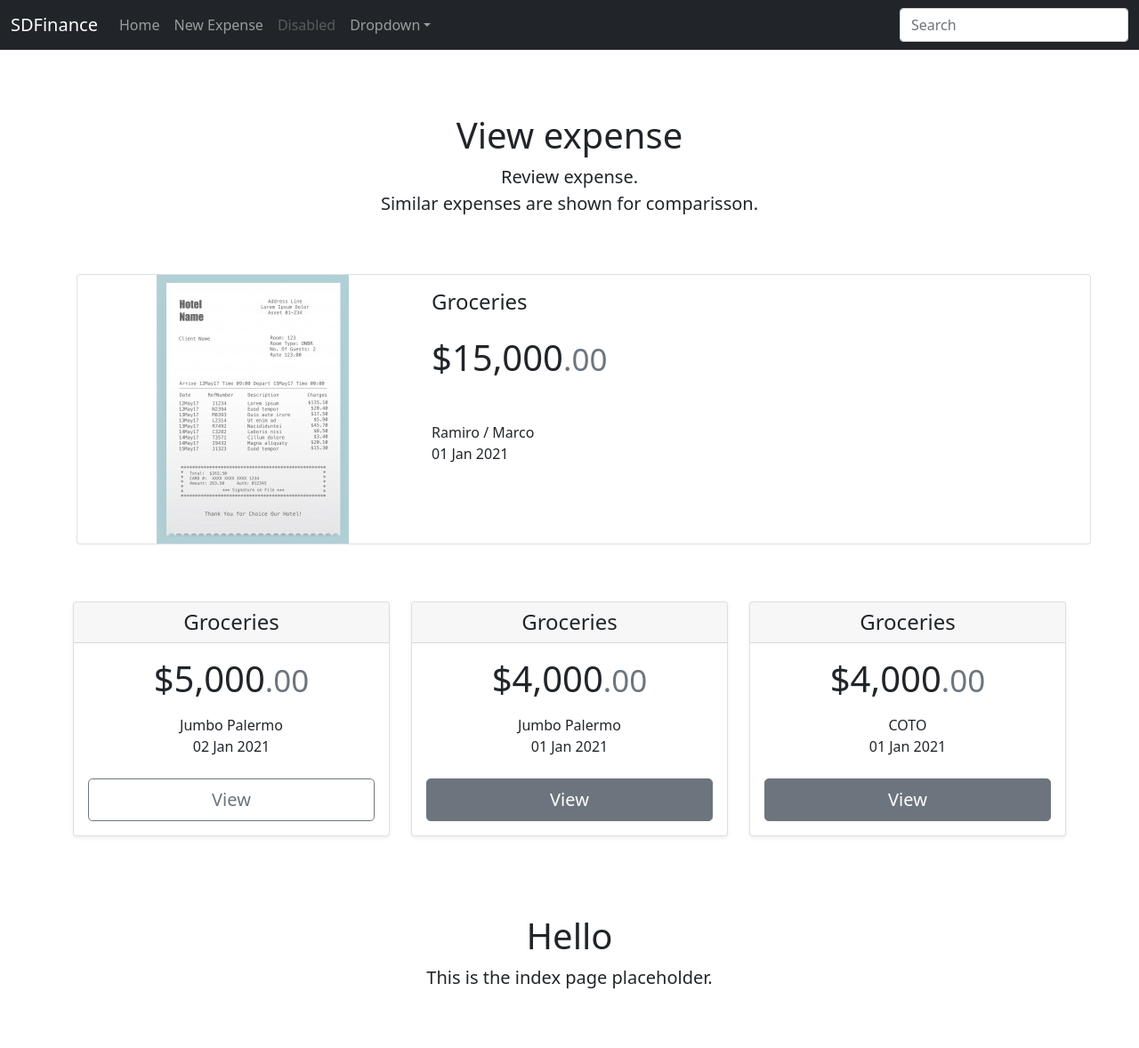
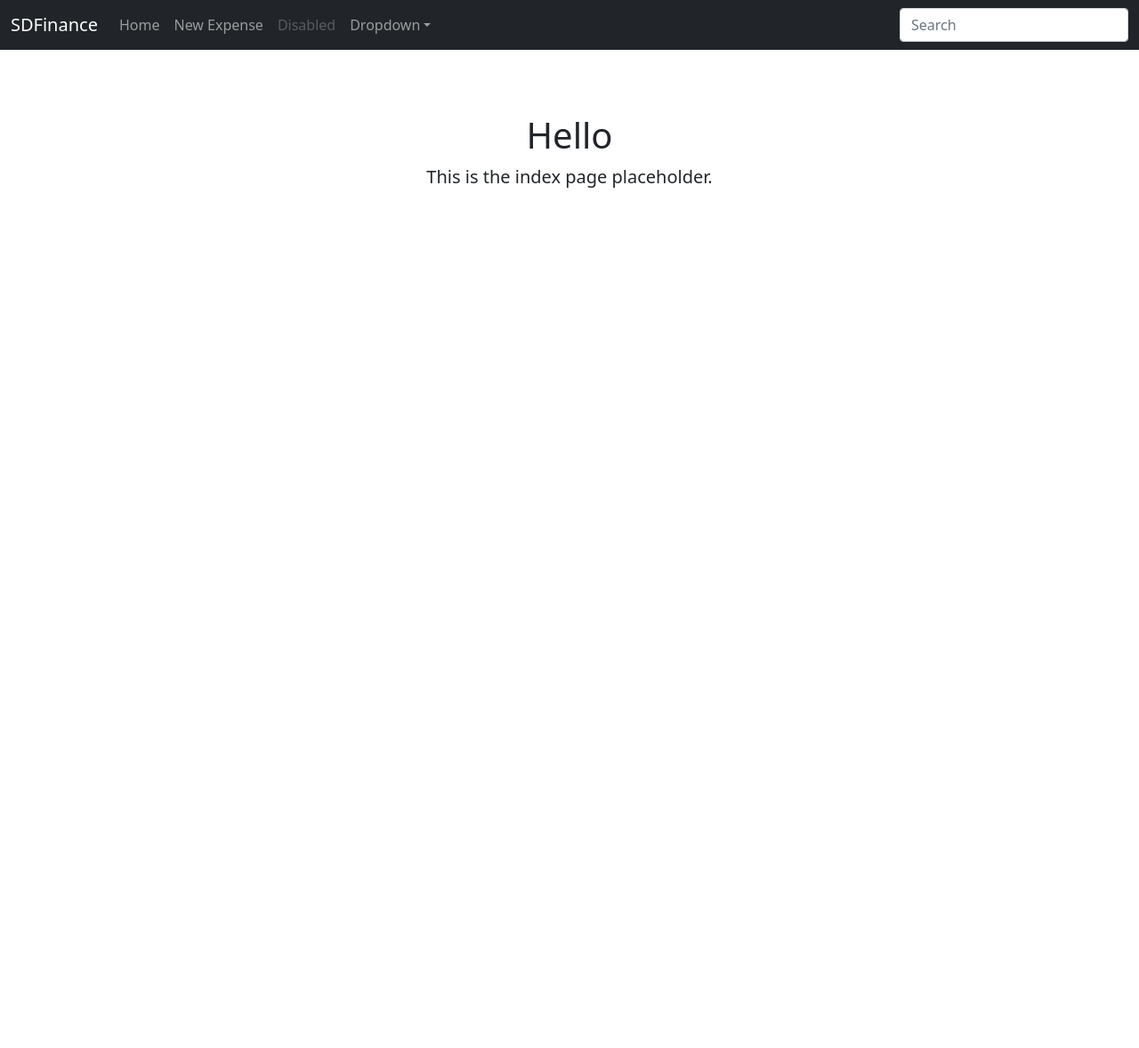
Before and after one commit to fabriciodisalvo/sdfinance, a Flask app: page / in a window 1280 px wide. Shown: the whole page at 89% size. After the commit the page ends 211 px from the top, so only its background shows below. Run offline with Flask 2, Linux system fonts and the light colour scheme.

Commit message:
Add Index.html as HomePage

```diff
--- a/templates/layout.html
+++ b/templates/layout.html
@@ -21,7 +21,7 @@
   <body>
     <nav class="navbar navbar-expand-sm navbar-dark bg-dark fixed-top" aria-label="NavBar">
       <div class="container-fluid">
-        <a class="navbar-brand" href="#">SDFinance</a>
+        <a class="navbar-brand" href="/">SDFinance</a>
         <button class="navbar-toggler" type="button" data-bs-toggle="collapse" data-bs-target="#navbarsExample03" aria-controls="navbarsExample03" aria-expanded="false" aria-label="Toggle navigation">
           <span class="navbar-toggler-icon"></span>
         </button>
@@ -29,7 +29,7 @@
         <div class="collapse navbar-collapse" id="navbarsExample03">
           <ul class="navbar-nav me-auto mb-2 mb-sm-0">
             <li class="nav-item active">
-              <a class="nav-link" aria-current="page" href="#">  Home  </a>
+              <a class="nav-link" aria-current="page" href="/">  Home  </a>
             </li>
             <li class="nav-item">
               <a class="nav-link" href="#">  New Expense  </a>
@@ -52,93 +52,9 @@
         </div>
       </div>
     </nav>
-
     <main class="container">
-      <div class="starter-template text-center py-5 px-3">
-        <h1>View expense</h1>
-        <p class="lead">Review expense.<br> Similar expenses are shown for comparisson.</p>
-      </div>
-
-      <div class="row row-cols-1 mb-3 text-center">
-        <div class="card mb-12" style="max-width: 8000px; margin-left: 1rem; padding-right: 1rem;">
-          <div class="row g-0">
-            <div class="col-md-4">
-              <img src="./assets/receipt_resized.png" alt="receipt">
-            </div>
-            <div class="col-md-8" style="text-align: left;">
-              <div class="card-body">
-                <h4 class="my-0 fw-normal">Groceries</h4><br>
-                <h1 class="card-title pricing-card-title">$15,000<small class="text-muted">.00</small></h1><br>
-                <p class="card-text">
-                  <ul class="list-unstyled mt-3 mb-4">
-                    <li>Ramiro / Marco</li>
-                    <li>01 Jan 2021</li>
-                  </ul>
-                </p>
-              </div>
-            </div>
-          </div>
-        </div>
-      </div>
-
-      <div class="col">
-        <br><br>
-      </div>
-
-      <div class="row row-cols-1 row-cols-md-3 mb-3 text-center">
-        <div class="col">
-          <div class="card mb-4 shadow-sm">
-          <div class="card-header">
-            <h4 class="my-0 fw-normal">Groceries</h4>
-          </div>
-          <div class="card-body">
-            <h1 class="card-title pricing-card-title">$5,000<small class="text-muted">.00</small></h1>
-            <ul class="list-unstyled mt-3 mb-4">
-              <li>Jumbo Palermo</li>
-              <li>02 Jan 2021</li>
-
-            </ul>
-            <button type="button" class="w-100 btn btn-lg btn-outline-secondary">View</button>
-          </div>
-        </div>
-        </div>
-        <div class="col">
-          <div class="card mb-4 shadow-sm">
-          <div class="card-header">
-            <h4 class="my-0 fw-normal">Groceries</h4>
-          </div>
-          <div class="card-body">
-            <h1 class="card-title pricing-card-title">$4,000<small class="text-muted">.00</small></h1>
-            <ul class="list-unstyled mt-3 mb-4">
-              <li>Jumbo Palermo</li>
-              <li>01 Jan 2021</li>
-            </ul>
-            <button type="button" class="w-100 btn btn-lg btn-secondary">View</button>
-          </div>
-        </div>
-        </div>
-        <div class="col">
-          <div class="card mb-4 shadow-sm">
-          <div class="card-header">
-            <h4 class="my-0 fw-normal">Groceries</h4>
-          </div>
-          <div class="card-body">
-            <h1 class="card-title pricing-card-title">$4,000<small class="text-muted">.00</small></h1>
-            <ul class="list-unstyled mt-3 mb-4">
-              <li>COTO</li>
-              <li>01 Jan 2021</li>
-            </ul>
-            <button type="button" class="w-100 btn btn-lg btn-secondary">View</button>
-          </div>
-        </div>
-        </div>
-      </div>
-
-
-
-    {% block main %}{% endblock %}
+      {% block main %}{% endblock %}
     </main>
-
     <script src="https://cdn.jsdelivr.net/npm/bootstrap@5.0.0-beta1/dist/js/bootstrap.bundle.min.js" integrity="sha384-ygbV9kiqUc6oa4msXn9868pTtWMgiQaeYH7/t7LECLbyPA2x65Kgf80OJFdroafW" crossorigin="anonymous"></script>
   </body>
 
```
